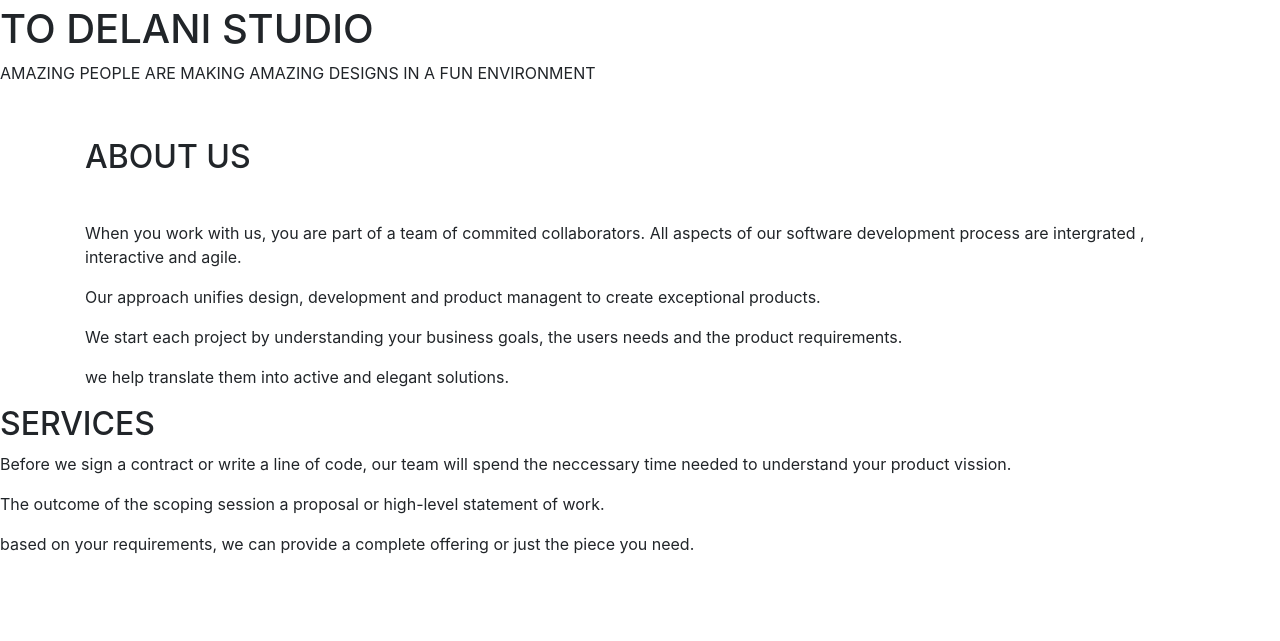
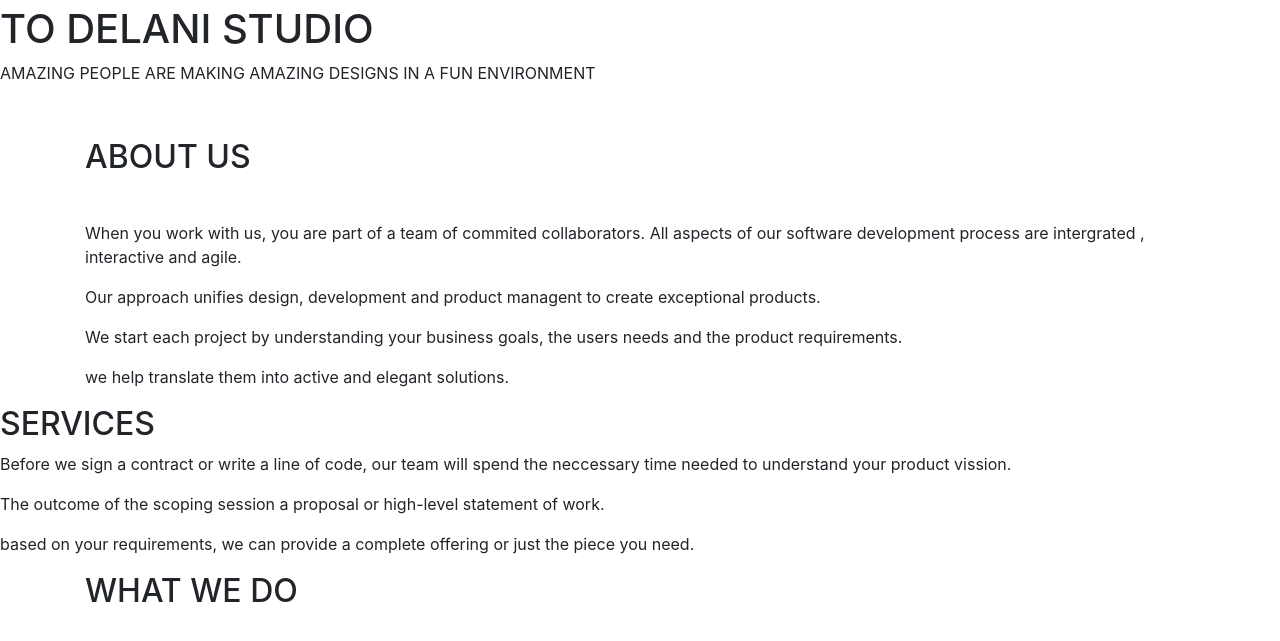
Before and after one commit to fiona-niwiduhaye/delani-studio-project, a plain HTML site: page index.html in a window 1280 px wide. Shown: the part 147-788 px from the top of the page. Drawn offline with nearby package versions, Linux system fonts and the light colour scheme; a script that the page names is missing.

Commit message:
class container what is added

```diff
--- a/index.html
+++ b/index.html
@@ -32,5 +32,8 @@
         <p>The outcome of the scoping session a proposal or high-level statement of work.</p>
         <p>based on your requirements, we can provide a complete offering or just the piece you need. </p>
       </div>
+    </div>
+    <div class="container what">
+      <h2 class="headings">WHAT WE DO</h2>
 </body>
 </html>
```
